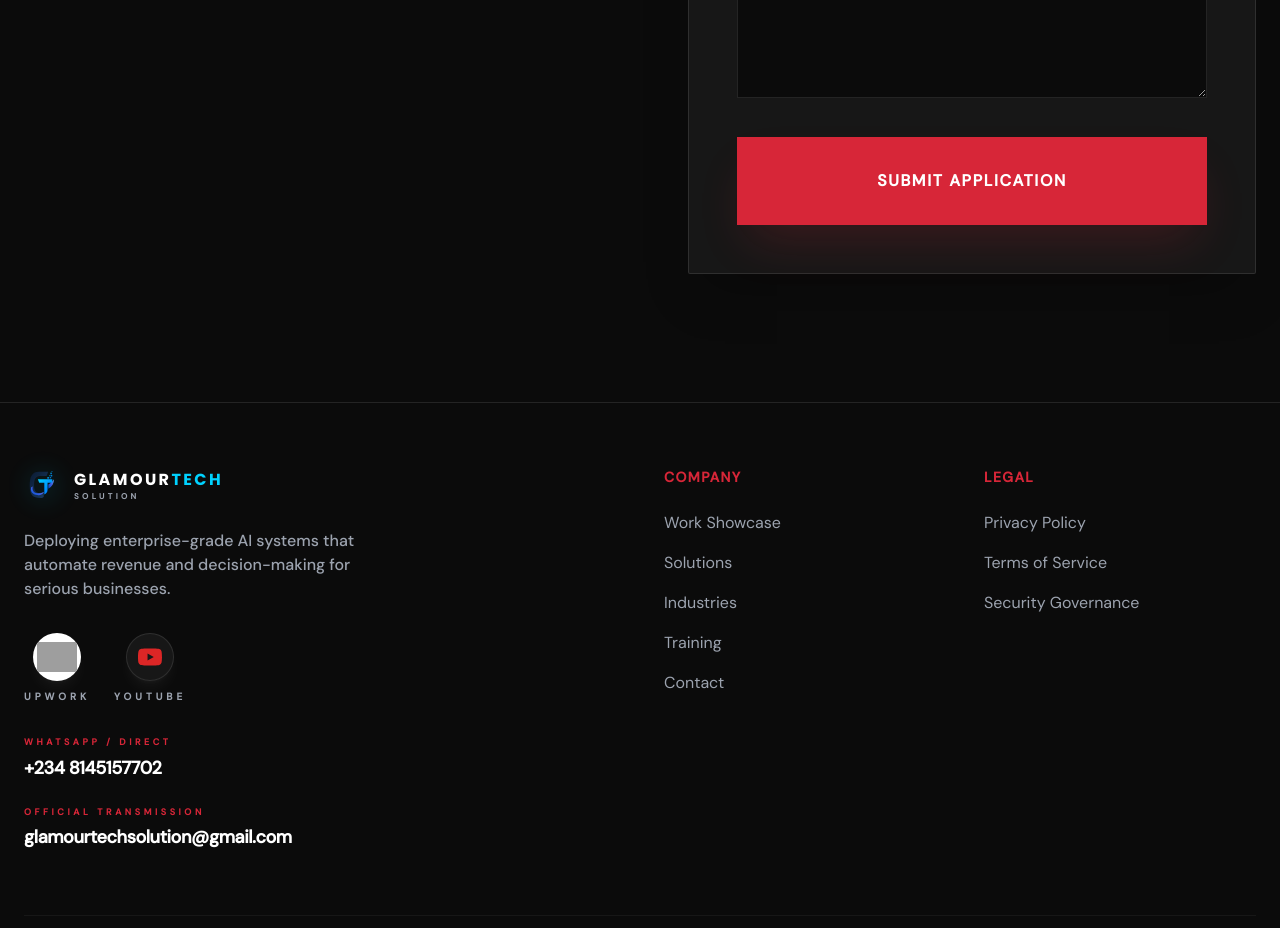
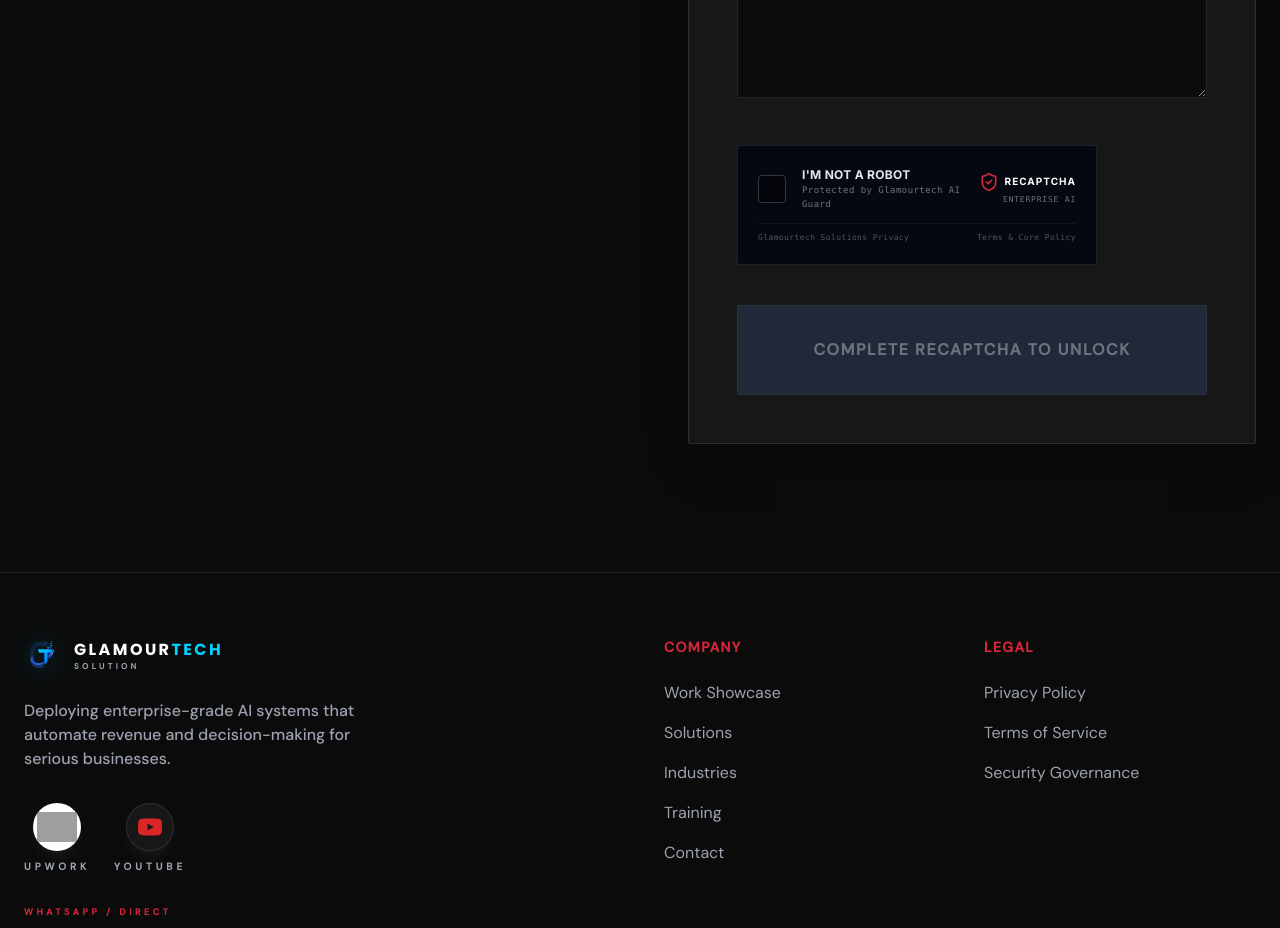
Before and after one commit to seunemmanuel699-png/Glamourtech, a React (Vite) app: page /#/ in a window 1280 px wide. Shown: the part 3500-4428 px from the top of the page. Built offline with nearby package versions, Linux system fonts and the light colour scheme; grey boxes are pictures that could not be loaded.

Commit message:
feat(security): implement ReCaptcha for contact forms
Integrate Neural-Gate ReCaptcha into contact and home page forms to prevent automated spam and secure enterprise inquiry submission.

```diff
--- /dev/null
+++ b/components/ReCaptcha.tsx
@@ -0,0 +1,177 @@
+import React, { useState, useEffect } from 'react';
+import { motion, AnimatePresence } from 'motion/react';
+import { ShieldCheck, ShieldAlert, Cpu, Check, Loader2, Info } from 'lucide-react';
+
+interface ReCaptchaProps {
+  onVerify: (verified: boolean) => void;
+  theme?: 'dark' | 'light';
+  size?: 'normal' | 'compact';
+}
+
+export const ReCaptcha: React.FC<ReCaptchaProps> = ({
+  onVerify,
+  theme = 'dark',
+  size = 'normal'
+}) => {
+  const [isVerifying, setIsVerifying] = useState(false);
+  const [isVerified, setIsVerified] = useState(false);
+  const [scanStep, setScanStep] = useState(0);
+  const [telemetryScore, setTelemetryScore] = useState<number | null>(null);
+
+  const scanPhrases = [
+    "Analyzing input vectors...",
+    "Evaluating browser telemetry...",
+    "Confirming non-robotic mouse path...",
+    "Biometric validation successful!"
+  ];
+
+  const handleCheckboxClick = () => {
+    if (isVerified || isVerifying) return;
+
+    setIsVerifying(true);
+    setScanStep(0);
+
+    // Simulate standard advanced biometric & neural-telemetry analysis
+    const interval = setInterval(() => {
+      setScanStep((prev) => {
+        if (prev >= scanPhrases.length - 1) {
+          clearInterval(interval);
+          setTimeout(() => {
+            setIsVerifying(false);
+            setIsVerified(true);
+            setTelemetryScore(98.4); // Cool mock bot classification rating (98.4% human likeness)
+            onVerify(true);
+          }, 600);
+          return prev;
+        }
+        return prev + 1;
+      });
+    }, 850);
+  };
+
+  const resetCaptcha = () => {
+    setIsVerifying(false);
+    setIsVerified(false);
+    setScanStep(0);
+    setTelemetryScore(null);
+    onVerify(false);
+  };
+
+  const isDark = theme === 'dark';
+
+  return (
+    <div
+      id="recaptcha-widget"
+      className={`border select-none overflow-hidden transition-all duration-300 rounded-sm font-sans ${
+        isDark
+          ? 'bg-[#040811] border-white/10 text-brand-white'
+          : 'bg-gray-50 border-gray-200 text-gray-800'
+      } ${
+        size === 'compact' ? 'p-3 w-full max-w-[280px]' : 'p-5 w-full max-w-[360px]'
+      }`}
+    >
+      <div className="flex items-center justify-between">
+        {/* Checkbox and Text Area */}
+        <div className="flex items-center gap-4">
+          <div className="relative">
+            <button
+              type="button"
+              onClick={handleCheckboxClick}
+              disabled={isVerified || isVerifying}
+              className={`w-7 h-7 rounded border transition-all flex items-center justify-center relative focus:outline-none ${
+                isVerified
+                  ? 'bg-green-500 border-green-500 text-white'
+                  : isVerifying
+                    ? 'border-brand-red/30 bg-brand-red/5'
+                    : isDark
+                      ? 'border-white/20 hover:border-[#00D2FF] bg-black/40'
+                      : 'border-gray-300 hover:border-gray-400 bg-white'
+              }`}
+            >
+              <AnimatePresence mode="wait">
+                {isVerified && (
+                  <motion.div
+                    initial={{ scale: 0, opacity: 0 }}
+                    animate={{ scale: 1, opacity: 1 }}
+                    exit={{ scale: 0, opacity: 0 }}
+                    transition={{ type: "spring", stiffness: 300, damping: 20 }}
+                  >
+                    <Check className="w-4 h-4 stroke-[3.5]" />
+                  </motion.div>
+                )}
+
+                {isVerifying && (
+                  <motion.div
+                    initial={{ opacity: 0 }}
+                    animate={{ opacity: 1 }}
+                    exit={{ opacity: 0 }}
+                    className="absolute inset-0 flex items-center justify-center"
+                  >
+                    <Loader2 className="w-4 h-4 text-brand-red animate-spin" />
+                  </motion.div>
+                )}
+              </AnimatePresence>
+            </button>
+          </div>
+
+          <div className="flex flex-col">
+            <span className={`text-[12px] font-bold tracking-wide uppercase ${isDark ? 'text-gray-200' : 'text-gray-700'}`}>
+              {isVerified ? 'Verification Complete' : isVerifying ? 'Analyzing Telemetry...' : "I'm not a robot"}
+            </span>
+            <span className="text-[9px] text-gray-500 font-mono tracking-wider">
+              {isVerified
+                ? `Biometrics Clear (H-Score: ${telemetryScore}%)`
+                : isVerifying
+                  ? 'Neural-Gate active'
+                  : 'Protected by Glamourtech AI Guard'}
+            </span>
+          </div>
+        </div>
+
+        {/* reCAPTCHA Brand Logo / Badge */}
+        <div className="flex flex-col items-end">
+          <div className="flex items-center gap-1.5 text-brand-red">
+            <ShieldCheck className={`w-5 h-5 ${isVerified ? 'text-green-400' : 'text-brand-red'}`} />
+            <span className="text-[10px] font-black tracking-widest text-white">RECAPTCHA</span>
+          </div>
+          <span className="text-[8px] text-gray-500 uppercase mt-0.5 font-mono tracking-widest">Enterprise AI</span>
+        </div>
+      </div>
+
+      {/* Verification scan progress screen */}
+      <AnimatePresence>
+        {isVerifying && (
+          <motion.div
+            initial={{ height: 0, opacity: 0 }}
+            animate={{ height: 'auto', opacity: 1 }}
+            exit={{ height: 0, opacity: 0 }}
+            className="mt-4 pt-3 border-t border-white/5 space-y-2 overflow-hidden"
+          >
+            <div className="h-1 bg-white/5 rounded-full overflow-hidden relative">
+              <motion.div
+                className="h-full bg-brand-red absolute left-0 top-0"
+                initial={{ width: '0%' }}
+                animate={{ width: `${((scanStep + 1) / scanPhrases.length) * 100}%` }}
+                transition={{ duration: 0.6 }}
+              />
+            </div>
+
+            <div className="flex items-center justify-between text-[10px] font-mono">
+              <span className="text-gray-400 flex items-center gap-1.5 animate-pulse">
+                <Cpu className="w-3.5 h-3.5 text-brand-red animate-spin" />
+                {scanPhrases[scanStep]}
+              </span>
+              <span className="text-brand-red font-bold">SECURE NODE</span>
+            </div>
+          </motion.div>
+        )}
+      </AnimatePresence>
+
+      {/* Small terms helper footer */}
+      <div className={`mt-3 pt-2 border-t text-[8px] font-mono tracking-wider flex items-center justify-between ${isDark ? 'border-white/5 text-gray-600' : 'border-gray-200 text-gray-400'}`}>
+        <span className="hover:underline cursor-pointer">Glamourtech Solutions Privacy</span>
+        <span className="hover:underline cursor-pointer">Terms & Core Policy</span>
+      </div>
+    </div>
+  );
+};
--- a/pages/Contact.tsx
+++ b/pages/Contact.tsx
@@ -3,6 +3,7 @@ import React, { useState } from 'react';
 import { motion } from 'motion/react';
 import { Mail, MessageSquare, Users2, Clock, Shield, CheckCircle2, ExternalLink } from 'lucide-react';
 import { triggerNotification } from '../components/NotificationSystem';
+import { ReCaptcha } from '../components/ReCaptcha';
 
 const Contact: React.FC = () => {
   const [formData, setFormData] = useState({
@@ -16,6 +17,7 @@ const Contact: React.FC = () => {
   });
   const [isSubmitting, setIsSubmitting] = useState(false);
   const [isSuccess, setIsSuccess] = useState(false);
+  const [isCaptchaVerified, setIsCaptchaVerified] = useState(false);
 
   const commonCountries = [
     "United States", "United Kingdom", "Canada", "Australia", "Germany", "France", "United Arab Emirates", "Saudi Arabia", "Singapore", "Switzerland", "Netherlands", "Ireland", "Japan", "India", "Brazil", "Mexico"
@@ -23,6 +25,14 @@ const Contact: React.FC = () => {
 
   const handleSubmit = async (e: React.FormEvent) => {
     e.preventDefault();
+    if (!isCaptchaVerified) {
+      triggerNotification(
+        'Security Bypass Prevented',
+        'Please verify the Neural-Gate reCAPTCHA biometric challenge before submitting.',
+        'system'
+      );
+      return;
+    }
     setIsSubmitting(true);
 
     try {
@@ -239,13 +249,25 @@ const Contact: React.FC = () => {
                   />
                 </div>
 
-                <div className="space-y-2">
+                 <div className="space-y-2">
                   <label className="block text-[8px] font-black uppercase tracking-[0.4em] text-gray-500">Bottleneck Description</label>
                   <textarea required rows={2} disabled={isSubmitting} className="w-full bg-white/[0.03] border border-white/10 px-4 py-3 focus:border-brand-red outline-none transition-all text-brand-white font-medium text-sm disabled:opacity-50 resize-none" placeholder="Describe manual processes required for automation..." value={formData.description} onChange={(e) => setFormData({...formData, description: e.target.value})}></textarea>
                 </div>
 
-                <button type="submit" disabled={isSubmitting} className="w-full bg-brand-red text-white py-5 font-black uppercase tracking-[0.4em] text-[10px] hover:bg-white hover:text-brand-red transition-all shadow-xl shadow-brand-red/10 active:scale-[0.99] disabled:opacity-50 rounded-sm">
-                  {isSubmitting ? 'Transmitting Module...' : 'Initialize Strategy Audit'}
+                <div className="py-2">
+                  <ReCaptcha onVerify={setIsCaptchaVerified} />
+                </div>
+
+                <button
+                  type="submit"
+                  disabled={isSubmitting || !isCaptchaVerified}
+                  className={`w-full py-5 font-black uppercase tracking-[0.4em] text-[10px] transition-all shadow-xl rounded-sm ${
+                    isCaptchaVerified
+                      ? 'bg-brand-red text-white hover:bg-white hover:text-brand-red shadow-brand-red/10 cursor-pointer active:scale-[0.99]'
+                      : 'bg-gray-800 text-gray-500 border border-white/5 cursor-not-allowed shadow-none'
+                  }`}
+                >
+                  {isSubmitting ? 'Transmitting Module...' : !isCaptchaVerified ? 'Complete ReCaptcha to Unlock' : 'Initialize Strategy Audit'}
                 </button>
               </form>
             )}
--- a/pages/Home.tsx
+++ b/pages/Home.tsx
@@ -1,6 +1,7 @@
 import React, { useState, useEffect, useRef } from 'react';
 import { Link } from 'react-router-dom';
 import { triggerNotification } from '../components/NotificationSystem';
+import { ReCaptcha } from '../components/ReCaptcha';
 
 const Home: React.FC = () => {
   const [formData, setFormData] = useState({
@@ -14,6 +15,7 @@ const Home: React.FC = () => {
   });
   const [isSubmitting, setIsSubmitting] = useState(false);
   const [isSuccess, setIsSuccess] = useState(false);
+  const [isCaptchaVerified, setIsCaptchaVerified] = useState(false);
 
   const welcomeVideoRef = useRef<HTMLVideoElement>(null);
 
@@ -80,6 +82,14 @@ const Home: React.FC = () => {
 
   const handleSubmit = async (e: React.FormEvent) => {
     e.preventDefault();
+    if (!isCaptchaVerified) {
+      triggerNotification(
+        'Security Bypass Prevented',
+        'Please verify the Neural-Gate reCAPTCHA biometric challenge before submitting.',
+        'system'
+      );
+      return;
+    }
     setIsSubmitting(true);
 
     try {
@@ -297,8 +307,20 @@ const Home: React.FC = () => {
                   <textarea required rows={4} disabled={isSubmitting} className="w-full bg-brand-black border border-white/10 px-6 py-6 focus:border-brand-red outline-none transition-all text-brand-white disabled:opacity-50" placeholder="Project Vision / Outcomes Required..." value={formData.description} onChange={(e) => setFormData({...formData, description: e.target.value})}></textarea>
                 </div>
 
-                <button type="submit" disabled={isSubmitting} className="w-full bg-brand-red text-white py-8 font-black uppercase tracking-widest hover:bg-red-700 transition-all shadow-2xl shadow-brand-red/20 disabled:bg-red-900">
-                  {isSubmitting ? 'Transmitting Data...' : 'Submit Application'}
+                <div className="py-2">
+                  <ReCaptcha onVerify={setIsCaptchaVerified} />
+                </div>
+
+                <button
+                  type="submit"
+                  disabled={isSubmitting || !isCaptchaVerified}
+                  className={`w-full py-8 font-black uppercase tracking-widest transition-all shadow-2xl rounded-sm ${
+                    isCaptchaVerified
+                      ? 'bg-brand-red text-white hover:bg-red-700 shadow-brand-red/20 cursor-pointer'
+                      : 'bg-gray-800 text-gray-500 border border-white/5 cursor-not-allowed shadow-none'
+                  }`}
+                >
+                  {isSubmitting ? 'Transmitting Data...' : !isCaptchaVerified ? 'Complete ReCaptcha to Unlock' : 'Submit Application'}
                 </button>
               </form>
             )}
```
